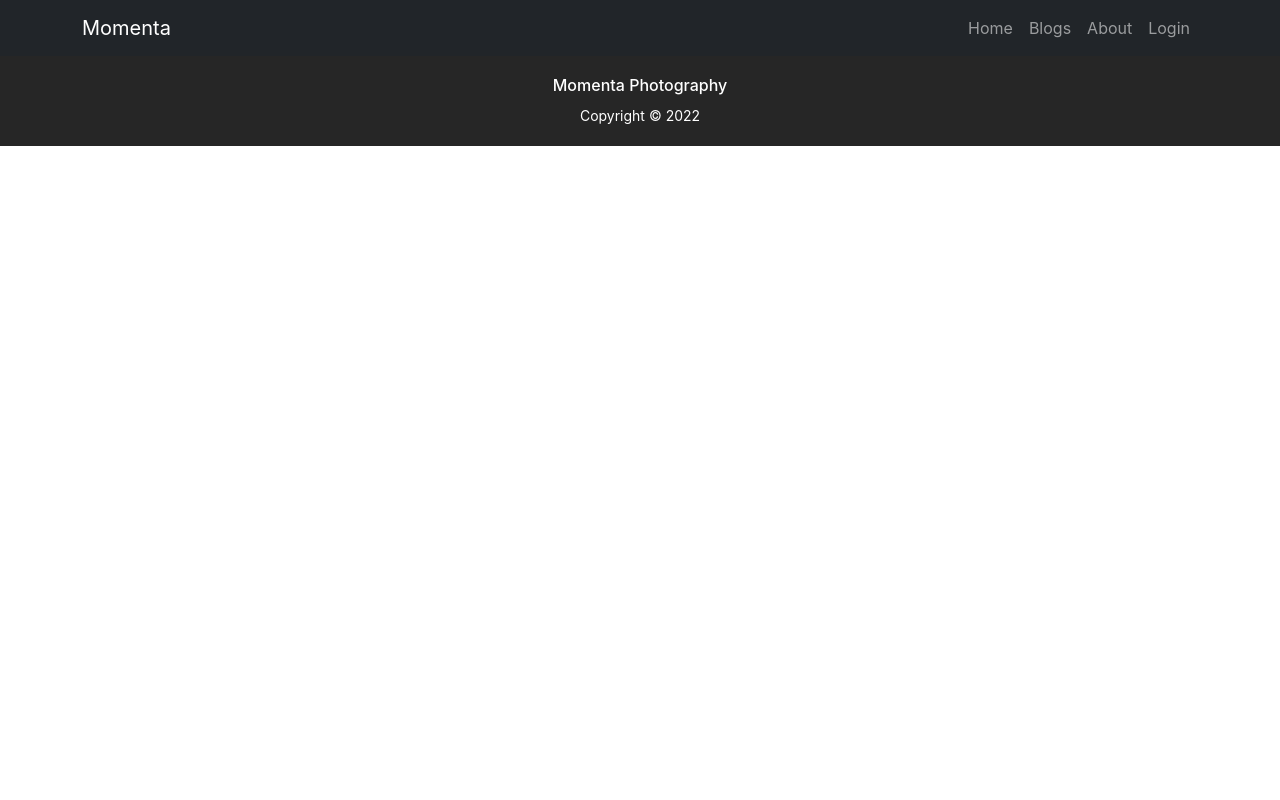
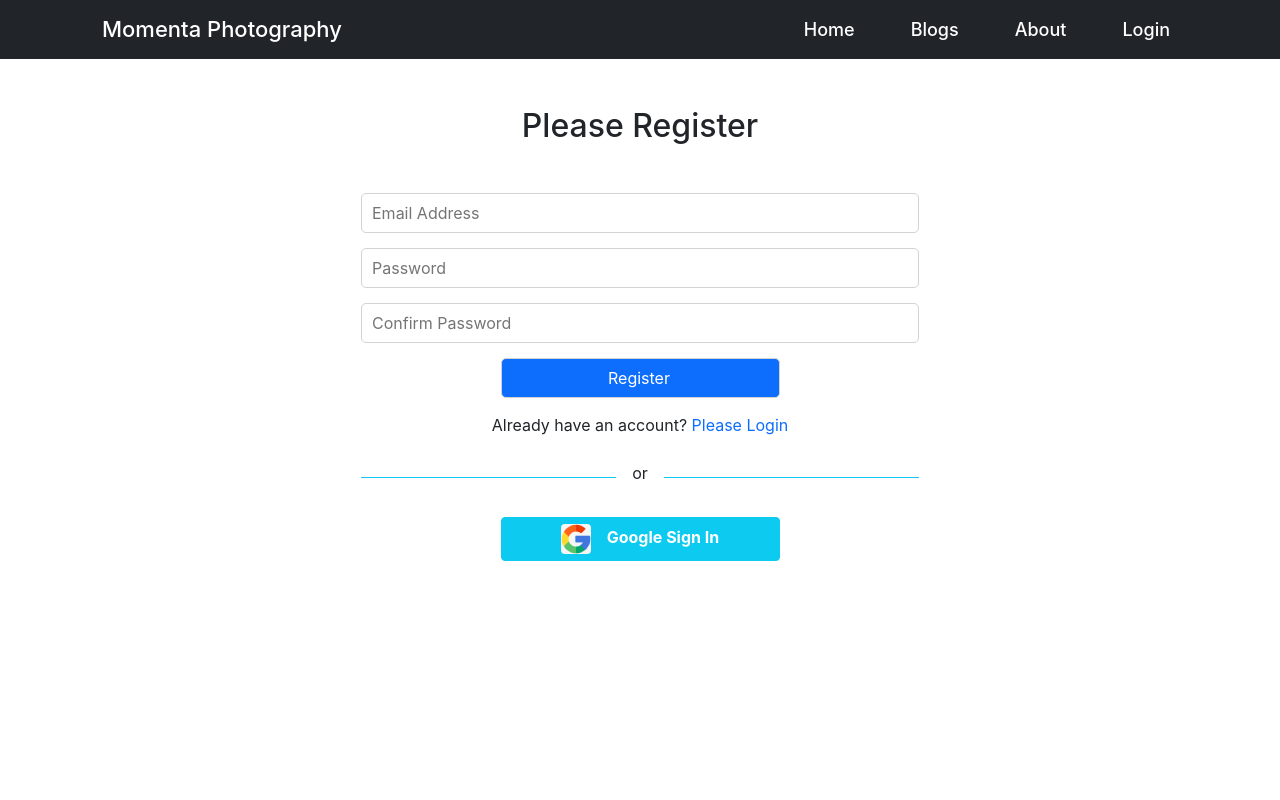
Before and after one commit to rashedevs/momenta-photography, a React (Create React App) app: page /register in a window 1280 px wide. Shown: the top 800 px of the page. Built offline with nearby package versions, Linux system fonts and the light colour scheme.

Commit message:
register and login form created with google sign in

```diff
--- a/src/App.js
+++ b/src/App.js
@@ -4,6 +4,7 @@ import About from './Pages/About/About';
 import Blogs from './Pages/Blogs/Blogs';
 import Home from './Pages/Home/Home/Home';
 import Login from './Pages/Login/Login';
+import Register from './Pages/Register/Register';
 import Footer from './Pages/Shared/Footer/Footer';
 import Header from './Pages/Shared/Header/Header';
 
@@ -15,6 +16,7 @@ function App() {
         <Route path="/" element={<Home></Home>}></Route>
         <Route path="/blogs" element={<Blogs></Blogs>}></Route>
         <Route path="/about" element={<About></About>}></Route>
+        <Route path="/register" element={<Register></Register>}></Route>
         <Route path="/login" element={<Login></Login>}></Route>
       </Routes>
       <Footer></Footer>
--- /dev/null
+++ b/src/Pages/GoogleLogin/GoogleLogin.js
@@ -0,0 +1,25 @@
+import React from 'react';
+import google from '../../images/logo/google.png'
+
+const GoogleLogin = () => {
+    return (
+        <div className='conatiner'>
+            <div className='d-flex align-items-center justify-content-center'>
+                <div style={{ height: "1px" }} className='w-50 bg-info'></div>
+                <p className='px-3 mt-2'>or</p>
+                <div style={{ height: "1px" }} className='w-50 bg-info'></div>
+            </div>
+            {/* {errorBox} */}
+            <div>
+                <button
+                    // onClick={() => signInWithGoogle()}
+                    className='btn btn-info w-50 d-block mx-auto my-3'>
+                    <img style={{ width: "30px" }} className="rounded me-3" src={google} alt="" />
+                    <span className='text-white fw-bold'>Google Sign In</span>
+                </button>
+            </div>
+        </div>
+    );
+};
+
+export default GoogleLogin;
--- a/src/Pages/Home/Services/Services.css
+++ b/src/Pages/Home/Services/Services.css
@@ -1,5 +1,5 @@
 .services-title {
-    color: green;
+    color: black;
     text-align: center;
 }
 
--- a/src/Pages/Home/Services/Services.js
+++ b/src/Pages/Home/Services/Services.js
@@ -10,8 +10,8 @@ const Services = () => {
             .then(data => setServices(data))
     }, [])
     return (
-        <div>
-            <h2 className='services-title'>My Services</h2>
+        <div className='container my-4'>
+            <h2 className='services-title mb-4'>My Services to capture <br />your best moments</h2>
             <div className="services-container">
                 {
                     services?.map(service => <Service key={service.id} service={service}></Service>)
--- a/src/Pages/Login/Login.js
+++ b/src/Pages/Login/Login.js
@@ -1,9 +1,31 @@
 import React from 'react';
+import { Button, Form } from 'react-bootstrap';
+import { Link } from 'react-router-dom';
+import GoogleLogin from '../GoogleLogin/GoogleLogin';
 
 const Login = () => {
     return (
-        <div>
-            <h2>This is Login</h2>
+        <div className='container w-50 mx-auto' style={{ height: "120vh" }}>
+            <h2 className='text-dark my-5 text-center'>Please Login</h2>
+            <Form>
+                <Form.Group className="mb-3" controlId="formBasicEmail">
+
+                    <Form.Control type="email" placeholder="Enter email" required />
+                </Form.Group>
+
+                <Form.Group className="mb-3" controlId="formBasicPassword">
+
+                    <Form.Control type="password" placeholder="Password" required />
+                </Form.Group>
+                <Button variant="primary" type="submit" className='d-block mx-auto w-50 my-2'>
+                    Login
+                </Button>
+            </Form>
+            {/* {errorBox} */}
+            <p className='mt-3'>New to Momenta? <Link to='/register' className='text-primary pe-auto text-decoration-none'>Please Register</Link></p>
+
+            <p className='mt-3'>Forgot Password? <button className='btn btn-link text-primary pe-auto text-decoration-none'>Reset Password</button></p>
+            <GoogleLogin></GoogleLogin>
         </div>
     );
 };
--- /dev/null
+++ b/src/Pages/Register/Register.css
@@ -0,0 +1,21 @@
+.register-form {
+    margin: 0 auto;
+    width: 50%;
+}
+
+.register-form h2 {
+    margin-top: 20px;
+    text-align: center;
+}
+
+.register-form input:not([type=checkbox]) {
+    display: block;
+    width: 100%;
+    height: 40px;
+    border-radius: 5px;
+    border: 1px solid lightgray;
+    padding-left: 10px;
+    font-size: 16px;
+    margin-bottom: 15px;
+    outline: none;
+}
--- /dev/null
+++ b/src/Pages/Register/Register.js
@@ -0,0 +1,32 @@
+import React from 'react';
+import { Link } from 'react-router-dom';
+import './Register.css';
+import GoogleLogin from '../GoogleLogin/GoogleLogin';
+
+const Register = () => {
+    return (
+        <div className='container' style={{ height: "120vh" }}>
+            <div className='register-form'>
+                <h2 className='text-dark my-5 text-center'>Please Register</h2>
+                <form>
+                    {/* <input type="text" name="" id="" placeholder='Your Name' /> */}
+
+                    <input type="email" name="email" id="11" placeholder='Email Address' required />
+
+                    <input type="password" name="password" id="22" placeholder='Password' required />
+
+                    <input type="password" name="confirmPassword" id="33" placeholder='Confirm Password' required />
+
+                    <input
+                        // disabled={!agree}
+                        className='btn btn-primary w-50 mx-auto mt-2' type="submit" value="Register" />
+                </form>
+                {/* {errorBox} */}
+                <p>Already have an account? <Link to='/login' className='text-primary pe-auto text-decoration-none'> Please Login</Link></p>
+                <GoogleLogin></GoogleLogin>
+            </div>
+        </div>
+    );
+};
+
+export default Register;
--- a/src/Pages/Shared/Header/Header.css
+++ b/src/Pages/Shared/Header/Header.css
@@ -0,0 +1,10 @@
+.header a {
+    margin: 0 20px;
+    font-size: 18px;
+    font-weight: 500;
+    color: #FFFF !important;
+}
+
+.all-links a:hover {
+    color: orangered !important;
+}
--- a/src/Pages/Shared/Header/Header.js
+++ b/src/Pages/Shared/Header/Header.js
@@ -4,9 +4,9 @@ import './Header.css';
 
 const Header = () => {
     return (
-        <Navbar collapseOnSelect sticky='top' expand="lg" bg="dark" variant="dark">
+        <Navbar collapseOnSelect sticky='top' expand="lg" bg="dark" variant="dark" className='header'>
             <Container>
-                <Navbar.Brand as={Link} to="/" style={{ mouse: "pointer" }}>Momenta</Navbar.Brand>
+                <Navbar.Brand as={Link} to="/" style={{ mouse: "pointer", fontSize: "22px" }}>Momenta Photography</Navbar.Brand>
                 {/* <Navbar.Brand as={Link} to="/">
                 <img height={35} src={logo} alt="" />
             </Navbar.Brand> */}
@@ -14,7 +14,9 @@ const Header = () => {
                 <Navbar.Collapse id="responsive-navbar-nav">
                     <Nav className="me-auto">
                     </Nav>
-                    <Nav>
+                    {/* <Nav className='me-auto'>
+                    </Nav> */}
+                    <Nav className='all-links'>
                         <Nav.Link as={Link} to="/">Home</Nav.Link>
                         <Nav.Link as={Link} to="/blogs">Blogs</Nav.Link>
                         <Nav.Link as={Link} to="/about">About</Nav.Link>
--- a/src/Pages/Works/Works.js
+++ b/src/Pages/Works/Works.js
@@ -4,7 +4,7 @@ import './Works.css';
 const Works = () => {
     return (
         <div className='my-5'>
-            <h2 className='text-primary mb-5'>Check out some of my amazing clicks</h2>
+            <h2 className='text-dark mb-5'>Check out some of my <br />amazing clicks</h2>
             <div className='my-2 container photo-gallery'>
                 <img src="https://www.shubhbaraat.com/blog-image/img/47/blog-image-0047.jpg" alt="" />
                 <img src="https://encrypted-tbn0.gstatic.com/images?q=tbn:ANd9GcTNTSunU7bkWT5fkZgW-osTHqAFRRMfIabJqQ&usqp=CAU" alt="" />
```
Also changed, not shown: public/services.json (+6 -6 lines), src/Pages/GoogleLogin/GoogleLogin.css (added), src/images/logo/google.png (added).
